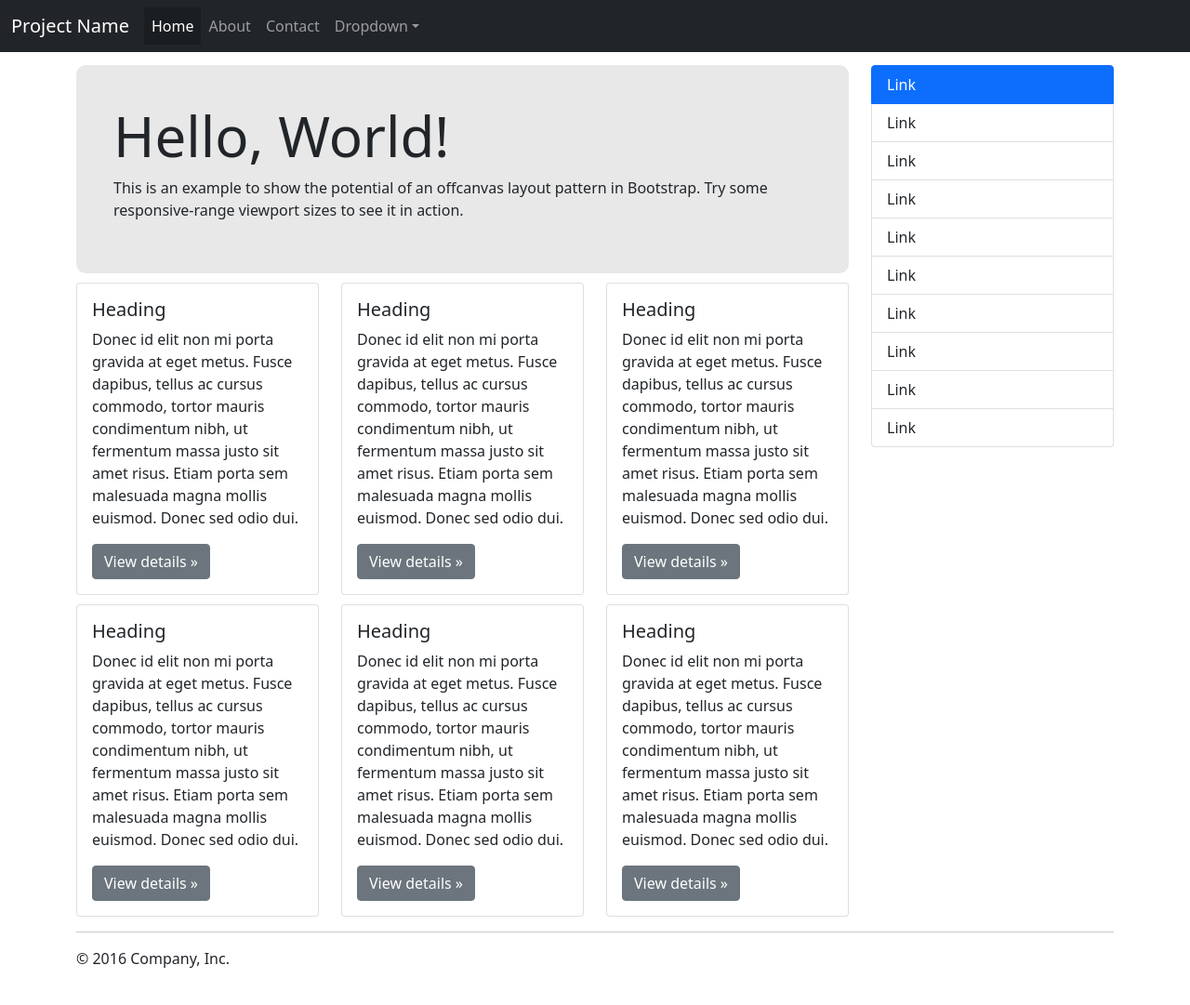
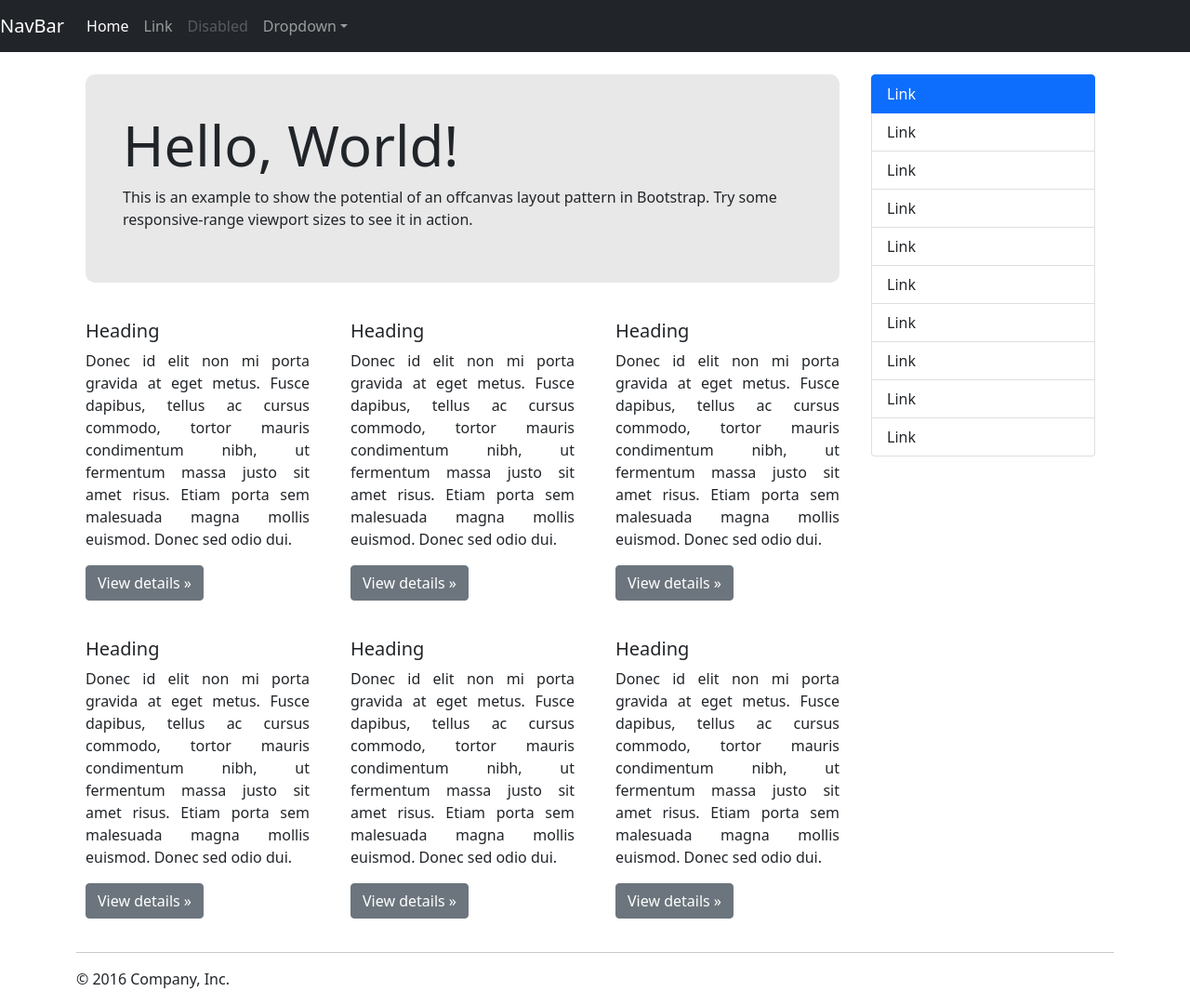
Before and after one commit to Pedro-Baruch/Programacao-para-internet, a website: page Atividades/Atividade05/q03/index.html in a window 1280 px wide. Shown: the whole page at 93% size. Before the commit the page ends 1059 px from the top, so only its background shows below. Drawn offline with nearby package versions, Linux system fonts and the light colour scheme.

Commit message:
tirando containers
professor alertou sobre uso equivocado dos containers

```diff
--- a/Atividades/Atividade05/q01/style.css
+++ b/Atividades/Atividade05/q01/style.css
@@ -4,7 +4,12 @@ body{
 
 .titulo{
     background-color: rgba(0, 0, 0, 0.356);
-    padding-left: 20px;
+    padding: 10px 0px 20px 10px;
+}
+
+.textDir,.linkDir{
+    margin-left: -24px;
+    padding: 10px;
 }
 
 .textPrincipal{
@@ -22,14 +27,16 @@ body{
 
 .linkDir{
     background-color: rgba(0, 0, 0, 0.192);
-    margin-left: -25px;
-    margin-right: -12px;
     min-height: 800px;
     padding-left: 10px;
+}
+
+.linkDir p{
+    margin-bottom: 10px;
 }
 
 .rodape{
     background-color: rgba(0, 0, 0, 0.356);
     text-align: center;
-    padding: 10px;
+    padding: 20px 0px 10px 0px;
 }
--- a/Atividades/Atividade05/q03/index.html
+++ b/Atividades/Atividade05/q03/index.html
@@ -11,112 +11,99 @@
         <title>Document</title>
     </head>
     <body>
+        <div class="container">
             <nav class="navbar navbar-expand-md fixed-top navbar-dark bg-dark">
-            <div class="container-fluid">
-                <a class="navbar-brand mb-0 h1" href="#">Project Name</a>
+                <div class="tituloNavbar">
+                    <a class="navbar-brand mb-0 h1" href="#">NavBar</a>
+                </div>
                 <div class="collapse navbar-collapse">
                     <ul class="navbar-nav">
                         <li class="nav-item active">
-                            <a class="nav-link btn-dark active" href="#">Home</a>
+                            <a class="nav-link active" href="#">Home</a>
                         </li>
                         <li class="nav-item active">
-                            <a class="nav-link" href="#">About</a>
+                            <a class="nav-link" href="#">Link</a>
                         </li>
-                        <li class="nav-item active">
-                            <a class="nav-link" href="#">Contact</a>
+                        <li class="nav-item disabled">
+                            <a class="nav-link disabled" href="#">Disabled</a>
                         </li>
                         <li class="nav-item dropdown">
-                            <a class="nav-link dropdown-toggle" id="navbarDropdown" href="#" role="button" data-bs-toggle="dropdown" aria-expanded="false">Dropdown</a>
+                            <a class="nav-link dropdown-toggle" id="navbarDropdown" href="#" role="button" data-bs-toggle="dropdown" aria-espaded="false">Dropdown</a>
                             <ul class="dropdown-menu" aria-labelledby="navbarDropdown">
-                                <li><a class="dropdown-item" href="#">Feature 01</a></li>
-                                <li><a class="dropdown-item" href="#">Feature 02</a></li>
-                                <li><a class="dropdown-item" href="#">Feature 03</a></li>
+                                <li><a class="dropdown-item" href="#">Parte superior do formulário</a></li>
+                                <li><a class="dropdown-item" href="#">Parte inferior do formulário</a></li>
                             </ul>
                         </li>
                     </ul>
                 </div>
-            </div>
             </nav>
-        <div class="container">
-            <div class="topicoPrincipal">
             <div class="row">
-                    <div class="col-9">
+                <div class="col-md-9">
                     <div class="helloWorld">
                         <h1>Hello, World!</h1>
                         <p>This is an example to show the potential of an offcanvas layout pattern in Bootstrap. Try some responsive-range viewport sizes to see it in action.</p>
                     </div>
                     <div class="row">
-                            <div class="col-4">
-                                <div class="cartas">
-                                    <div class="card">
-                                        <div class="card-body">
-                                            <h5 class="card-title">Heading</h5>
-                                            <p class="card-text">Donec id elit non mi porta gravida at eget metus. Fusce dapibus, tellus ac cursus commodo,
+                        <div class="col-md-4">
+                            <div class="carta">
+                                <div class="carta">
+                                    <h5>Heading</h5>
+                                    <p>Donec id elit non mi porta gravida at eget metus. Fusce dapibus, tellus ac cursus commodo,
                                         tortor mauris condimentum nibh, ut fermentum massa justo sit amet risus. Etiam porta sem
                                         malesuada magna mollis euismod. Donec sed odio dui.</p>
                                     <a class="btn btn-secondary" href="#" role="button">View details &raquo;</a>
                                 </div>
                             </div>
                         </div>
-                            </div>
-                            <div class="col-4">
-                                <div class="cartas">
-                                    <div class="card">
-                                        <div class="card-body">
-                                            <h5 class="card-title">Heading</h5>
-                                            <p class="card-text">Donec id elit non mi porta gravida at eget metus. Fusce dapibus, tellus ac cursus commodo,
+                        <div class="col-md-4">
+                            <div class="carta">
+                                <div class="carta">
+                                    <h5>Heading</h5>
+                                    <p>Donec id elit non mi porta gravida at eget metus. Fusce dapibus, tellus ac cursus commodo,
                                         tortor mauris condimentum nibh, ut fermentum massa justo sit amet risus. Etiam porta sem
                                         malesuada magna mollis euismod. Donec sed odio dui.</p>
                                     <a class="btn btn-secondary" href="#" role="button">View details &raquo;</a>
                                 </div>
                             </div>
                         </div>
-                            </div>
-                            <div class="col-4">
-                                <div class="cartas">
-                                    <div class="card">
-                                        <div class="card-body">
-                                            <h5 class="card-title">Heading</h5>
-                                            <p class="card-text">Donec id elit non mi porta gravida at eget metus. Fusce dapibus, tellus ac cursus commodo,
+                        <div class="col-md-4">
+                            <div class="carta">
+                                <div class="carta">
+                                    <h5>Heading</h5>
+                                    <p>Donec id elit non mi porta gravida at eget metus. Fusce dapibus, tellus ac cursus commodo,
                                         tortor mauris condimentum nibh, ut fermentum massa justo sit amet risus. Etiam porta sem
                                         malesuada magna mollis euismod. Donec sed odio dui.</p>
                                     <a class="btn btn-secondary" href="#" role="button">View details &raquo;</a>
                                 </div>
                             </div>
                         </div>
-                            </div>
-                            <div class="col-4">
-                                <div class="cartas">
-                                    <div class="card">
-                                        <div class="card-body">
-                                            <h5 class="card-title">Heading</h5>
-                                            <p class="card-text">Donec id elit non mi porta gravida at eget metus. Fusce dapibus, tellus ac cursus commodo,
+                        <div class="col-md-4">
+                            <div class="carta">
+                                <div class="carta">
+                                    <h5>Heading</h5>
+                                    <p>Donec id elit non mi porta gravida at eget metus. Fusce dapibus, tellus ac cursus commodo,
                                         tortor mauris condimentum nibh, ut fermentum massa justo sit amet risus. Etiam porta sem
                                         malesuada magna mollis euismod. Donec sed odio dui.</p>
                                     <a class="btn btn-secondary" href="#" role="button">View details &raquo;</a>
                                 </div>
                             </div>
                         </div>
-                            </div>
-                            <div class="col-4">
-                                <div class="cartas">
-                                    <div class="card">
-                                        <div class="card-body">
-                                            <h5 class="card-title">Heading</h5>
-                                            <p class="card-text">Donec id elit non mi porta gravida at eget metus. Fusce dapibus, tellus ac cursus commodo,
+                        <div class="col-md-4">
+                            <div class="carta">
+                                <div class="carta">
+                                    <h5>Heading</h5>
+                                    <p>Donec id elit non mi porta gravida at eget metus. Fusce dapibus, tellus ac cursus commodo,
                                         tortor mauris condimentum nibh, ut fermentum massa justo sit amet risus. Etiam porta sem
                                         malesuada magna mollis euismod. Donec sed odio dui.</p>
                                     <a class="btn btn-secondary" href="#" role="button">View details &raquo;</a>
                                 </div>
                             </div>
                         </div>
-                            </div>
-                            <div class="col-4">
-                                <div class="cartas">
-                                    <div class="card">
-                                        <div class="card-body">
-                                            <h5 class="card-title">Heading</h5>
-                                            <p class="card-text">Donec id elit non mi porta gravida at eget metus. Fusce dapibus, tellus ac cursus commodo,
+                        <div class="col-md-4">
+                            <div class="carta">
+                                <div class="carta">
+                                    <h5>Heading</h5>
+                                    <p>Donec id elit non mi porta gravida at eget metus. Fusce dapibus, tellus ac cursus commodo,
                                         tortor mauris condimentum nibh, ut fermentum massa justo sit amet risus. Etiam porta sem
                                         malesuada magna mollis euismod. Donec sed odio dui.</p>
                                     <a class="btn btn-secondary" href="#" role="button">View details &raquo;</a>
@@ -125,9 +112,8 @@
                         </div>
                     </div>
                 </div>
-                    </div>
-                    <div class="col-3">
-                        <div class="listaLinks">
+                <div class="col-md-3">
+                    <div class="links">
                         <ul class="list-group">
                             <a class="list-group-item list-group-item-action active" href="#">Link</a>
                             <a class="list-group-item list-group-item-action" href="#">Link</a>
@@ -143,18 +129,18 @@
                     </div>
                 </div>
             </div>
-            </div>
-            <hr>
-        </div>
-        <div class="container">
             <div class="row">
                 <div class="col-12">
                     <footer class="rodape">
+                        <hr>
                         <p>&copy; 2016 Company, Inc.</p>
                     </footer>
                 </div>
             </div>
+
+
         </div>
+
         <script src="https://cdn.jsdelivr.net/npm/@popperjs/core@2.10.2/dist/umd/popper.min.js" integrity="sha384-7+zCNj/IqJ95wo16oMtfsKbZ9ccEh31eOz1HGyDuCQ6wgnyJNSYdrPa03rtR1zdB" crossorigin="anonymous"></script>
         <script src="https://cdn.jsdelivr.net/npm/bootstrap@5.1.3/dist/js/bootstrap.min.js" integrity="sha384-QJHtvGhmr9XOIpI6YVutG+2QOK9T+ZnN4kzFN1RtK3zEFEIsxhlmWl5/YESvpZ13" crossorigin="anonymous"></script>
     </body>
--- a/Atividades/Atividade05/q03/style.css
+++ b/Atividades/Atividade05/q03/style.css
@@ -6,12 +6,19 @@
     background-color: rgba(128, 128, 128, 0.185);
     border-radius: 10px;
     padding: 40px;
+    margin: 80px 10px 20px 10px;
 }
 
 .helloWorld h1{
     font-size: 60px;
 }
 
-.cartas{
-    padding-top: 10px;
+.carta{
+    text-align: justify;
+    margin:20px 5px 20px 5px;
 }
+
+.links{
+    margin-top:80px;
+    margin-right: 20px;
+}
```
Also changed, not shown: Atividades/Atividade05/q01/index.html (+10 -12 lines). Lines whose indentation alone changed are shown as unchanged.
